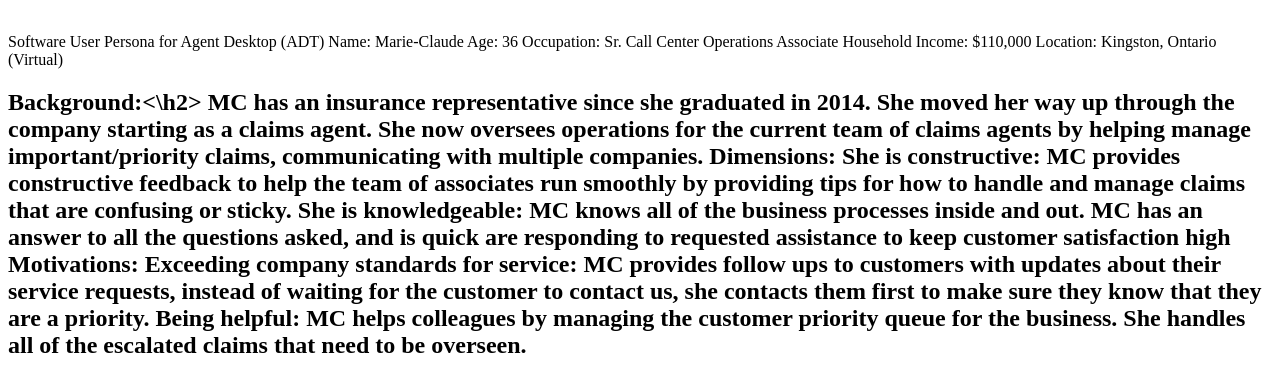
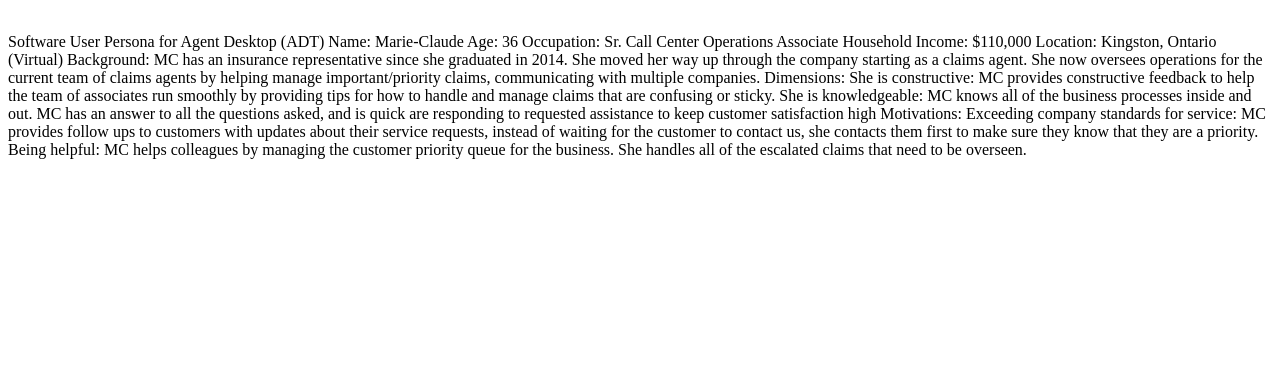
Before and after one commit to pb-owen/123-11fishcake, a plain HTML site: page index.html in a window 1280 px wide. Shown: the part 567-950 px from the top of the page. After the commit the page ends 800 px from the top, so only its background shows below. Drawn offline with Linux system fonts and the light colour scheme.

Commit message:
Update index.html

```diff
--- a/index.html
+++ b/index.html
@@ -39,7 +39,7 @@
       Household Income: $110,000
       Location: Kingston, Ontario (Virtual)
 
-      <h2>Background:<\h2>
+      Background:
       MC has an insurance representative since she graduated in 2014. She moved her way up through the company starting as a claims agent. She now oversees operations for the current team of claims agents by helping manage important/priority claims, communicating with multiple companies.
 
       Dimensions:
```
